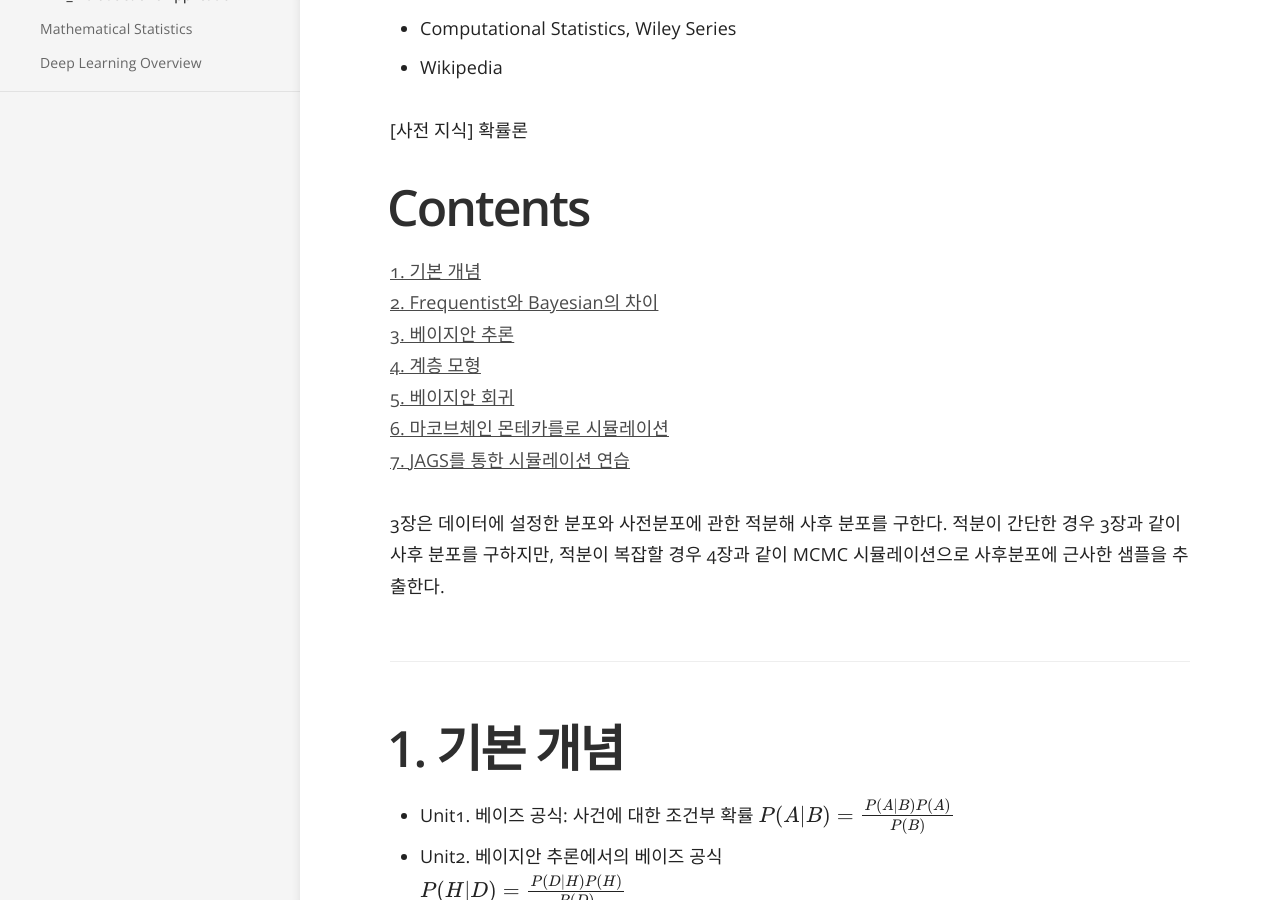
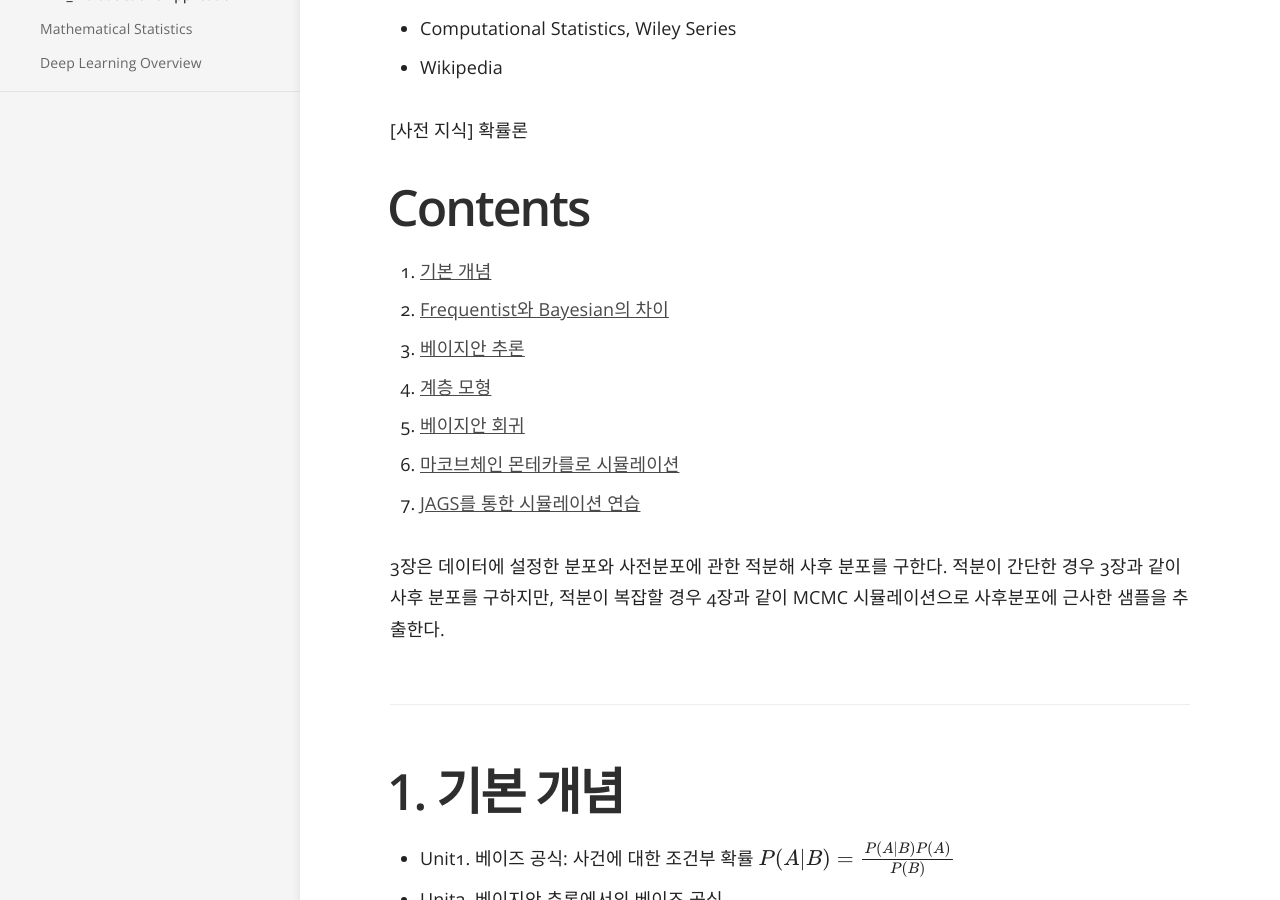
Before and after one commit to yrk3434/yrk3434.github.io, a Jekyll site: the page built from _docs/Theory/Bayesian Inference.md, in a window 1280 px wide and 900 px high, scrolled down 575 px. Built offline with Jekyll 4.4.1, drawn with Linux system fonts in a browser that asks for light colours; formulas are drawn with MathJax 3.

Commit message:
Update Bayesian Inference.md

```diff
--- a/_docs/Theory/Bayesian Inference.md
+++ b/_docs/Theory/Bayesian Inference.md
@@ -21,13 +18,13 @@ toc_label: 목차
 [사전 지식] 확률론
 
 # Contents
-[1. 기본 개념](#1.-기본-개념) <br/>
-[2. Frequentist와 Bayesian의 차이](#2.-Frequentist와-Bayesian의-차이) <br/>
-[3. 베이지안 추론](#3.-베이지안-추론) <br/>
-[4. 계층 모형](#4.-계층-모형) <br/>
-[5. 베이지안 회귀](#5.-베이지안-회귀) <br/>
-[6. 마코브체인 몬테카를로 시뮬레이션](#6.-마코브체인-몬테카를로-시뮬레이션) <br/>
-[7. JAGS를 통한 시뮬레이션 연습](#7.-JAGS를-통한-시뮬레이션-연습) <br/>
+1. [기본 개념](#1.-기본-개념) <br/>
+2. [Frequentist와 Bayesian의 차이](#2.-Frequentist와-Bayesian의-차이) <br/>
+3. [베이지안 추론](#3.-베이지안-추론) <br/>
+4. [계층 모형](#4.-계층-모형) <br/>
+5. [베이지안 회귀](#5.-베이지안-회귀) <br/>
+6. [마코브체인 몬테카를로 시뮬레이션](#6.-마코브체인-몬테카를로-시뮬레이션) <br/>
+7. [JAGS를 통한 시뮬레이션 연습](#7.-JAGS를-통한-시뮬레이션-연습) <br/>
 
 3장은 데이터에 설정한 분포와 사전분포에 관한 적분해 사후 분포를 구한다. 적분이 간단한 경우 3장과 같이 사후 분포를 구하지만, 적분이 복잡할 경우 4장과 같이 MCMC 시뮬레이션으로 사후분포에 근사한 샘플을 추출한다.
 
```
Also changed, not shown: other parts of _docs/Theory/Bayesian Inference.md (+0 -3 lines).
